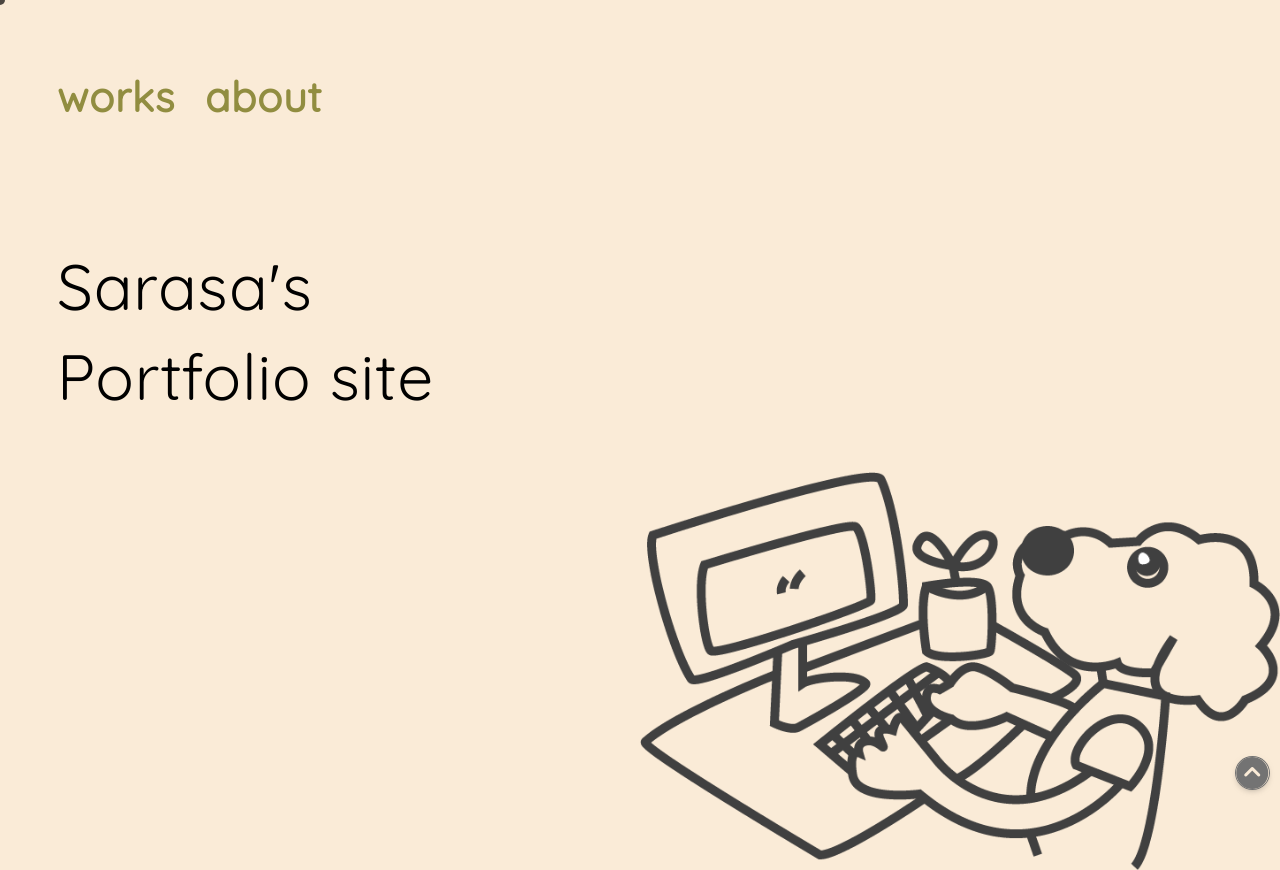
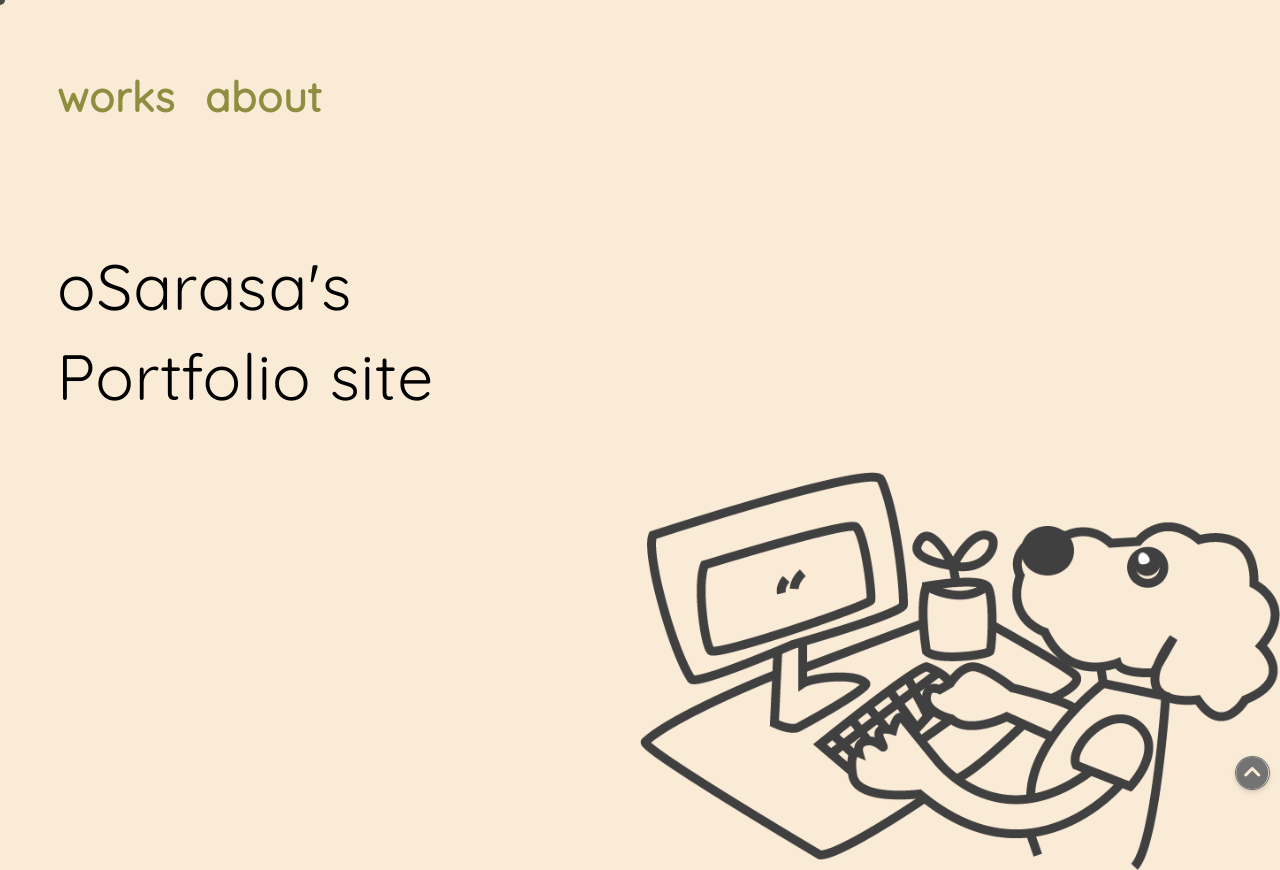
Before and after one commit to osaramee/portfolio, a plain HTML site: page index.html in a window 1280 px wide. Shown: the top 870 px of the page. Drawn offline with Linux system fonts and the light colour scheme.

Commit message:
first commit

```diff
--- a/index.html
+++ b/index.html
@@ -30,7 +30,7 @@
     </header>
     <!-- ヒーローエリア -->
     <div class="hero w-container">
-      <h1>Sarasa's <br />Portfolio site</h1>
+      <h1>oSarasa's <br />Portfolio site</h1>
       <!-- <img src="img/portfolio.svg" alt=""> -->
     </div>
     <!-- メイン -->
```
Also changed, not shown: 1 other file.
